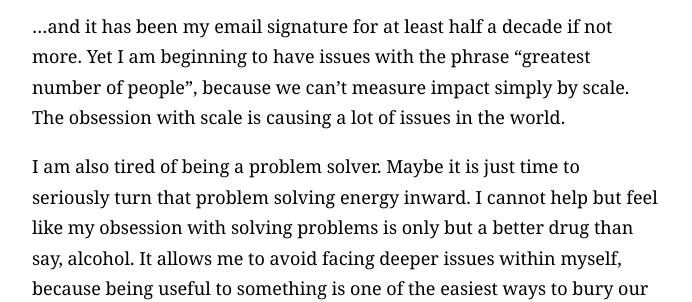
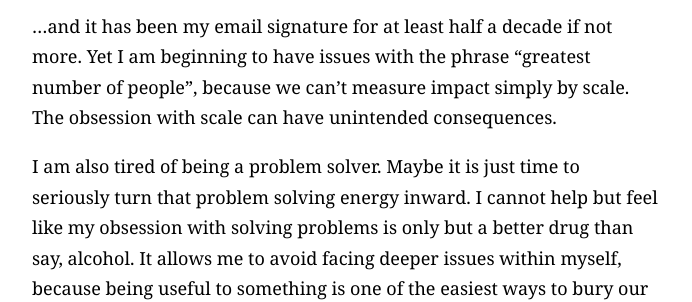
Before and after one commit to wynlim/wynlim.github.io, a Jekyll site: the page built from _posts/2017-02-05-blurry-lines.markdown, in a window 1280 px wide and 900 px high, scrolled down 1530 px. Shown: the part 246-548 px from the top of the window, without its empty margins (293-985 px from the left). Built offline with Jekyll 4.4.1, drawn with Linux system fonts in a browser that asks for light colours; comment, search, counter and statistics services are not loaded.

Commit message:
Update 2017-02-05-blurry-lines.markdown

```diff
--- a/_posts/2017-02-05-blurry-lines.markdown
+++ b/_posts/2017-02-05-blurry-lines.markdown
@@ -16,7 +16,7 @@
 
 > "When you know you’ve been blessed and know you have a set of gifts, how do you maximize those gifts so you’re impacting the greatest number of people?"
 
-…and it has been my email signature for at least half a decade if not more. Yet I am beginning to have issues with the phrase “greatest number of people”, because we can’t measure impact simply by scale. The obsession with scale is causing a lot of issues in the world.
+…and it has been my email signature for at least half a decade if not more. Yet I am beginning to have issues with the phrase “greatest number of people”, because we can’t measure impact simply by scale. The obsession with scale can have unintended consequences.
 
 I am also tired of being a problem solver. Maybe it is just time to seriously turn that problem solving energy inward. I cannot help but feel like my obsession with solving problems is only but a better drug than say, alcohol. It allows me to avoid facing deeper issues within myself, because being useful to something is one of the easiest ways to bury our own demons.
 
```
